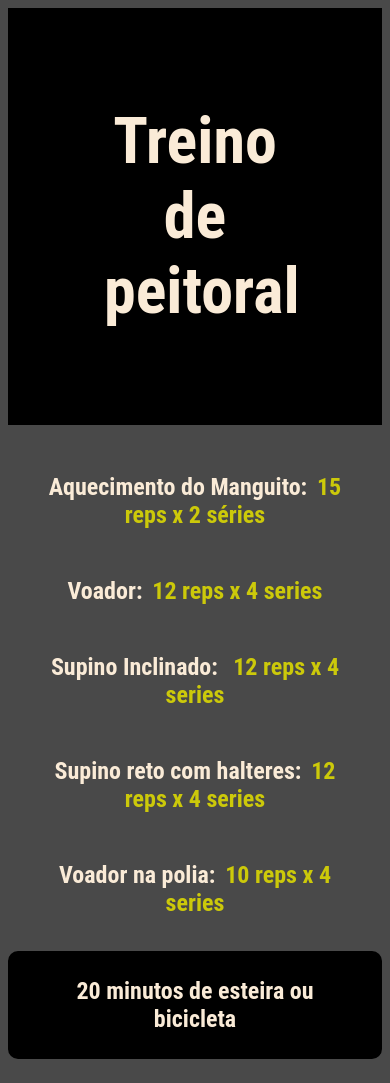
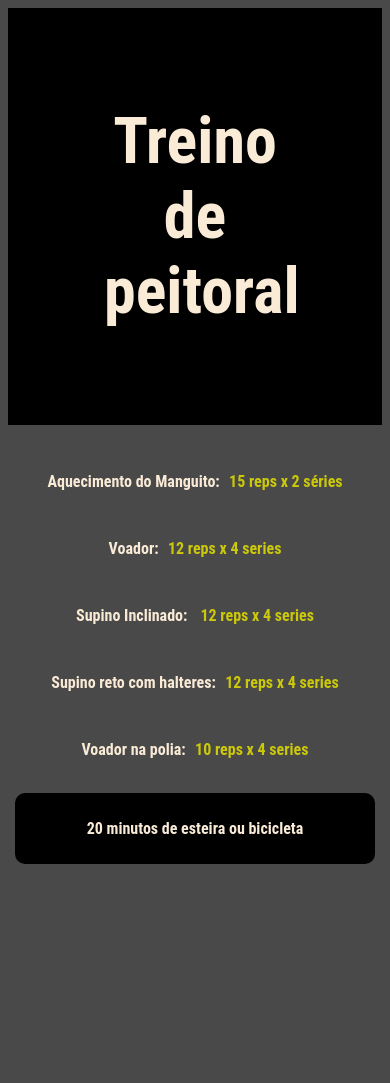
Before and after one commit to guilhermerosa213/treinos-, a plain HTML site: page Peitoral.html in a window 390 px wide. After the commit the page ends 888 px from the top, so only its background shows below. Drawn offline with Linux system fonts and the light colour scheme.

Commit message:
Add files via upload

```diff
--- a/styles/style.css
+++ b/styles/style.css
@@ -18,7 +18,7 @@ header{
 
 .lista_treinos{
     margin: 5% 20%;
-    padding: 5%;
+    padding: 5% 0%;
     font-family:'Roboto Condensed', sans-serif;
     display: flex;
     flex-direction: column;
@@ -77,7 +77,8 @@ li{
 @media(max-width: 1200px){
     .lista_exercicios{
         text-align: center;
-        font-size: 1.5rem;
+        font-size: 1rem;
+        padding: 2%;
     }
 
     .lista_treinos{
```
